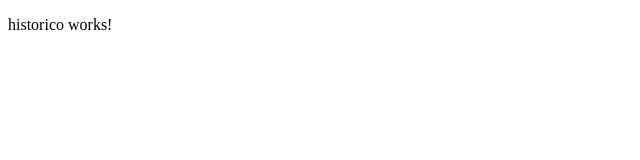
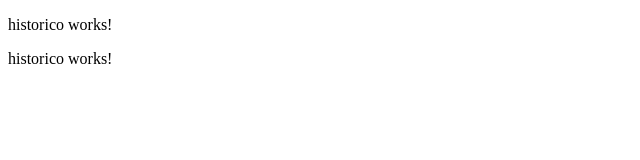
Before and after one commit to xX4vier/projetoTcc, an Angular app: page /historico in a window 1280 px wide. Shown: the top 160 px of the page, without its empty margins (0-640 px from the left). Built offline with nearby package versions, Linux system fonts and the light colour scheme.

Commit message:
teste commit

```diff
--- a/src/app/pages/dapp/historico/historico.component.html
+++ b/src/app/pages/dapp/historico/historico.component.html
@@ -1 +1,2 @@
 <p>historico works!</p>
+<p>historico works!</p>
```
